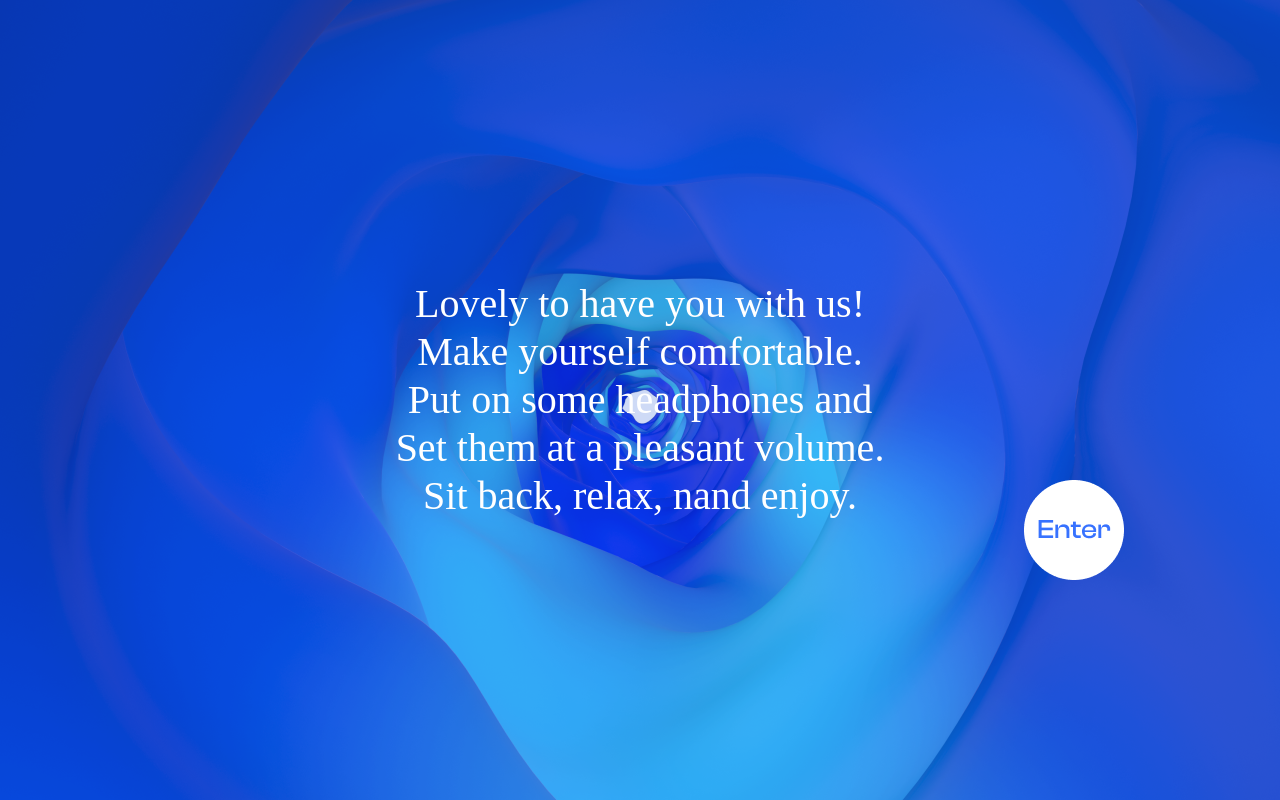
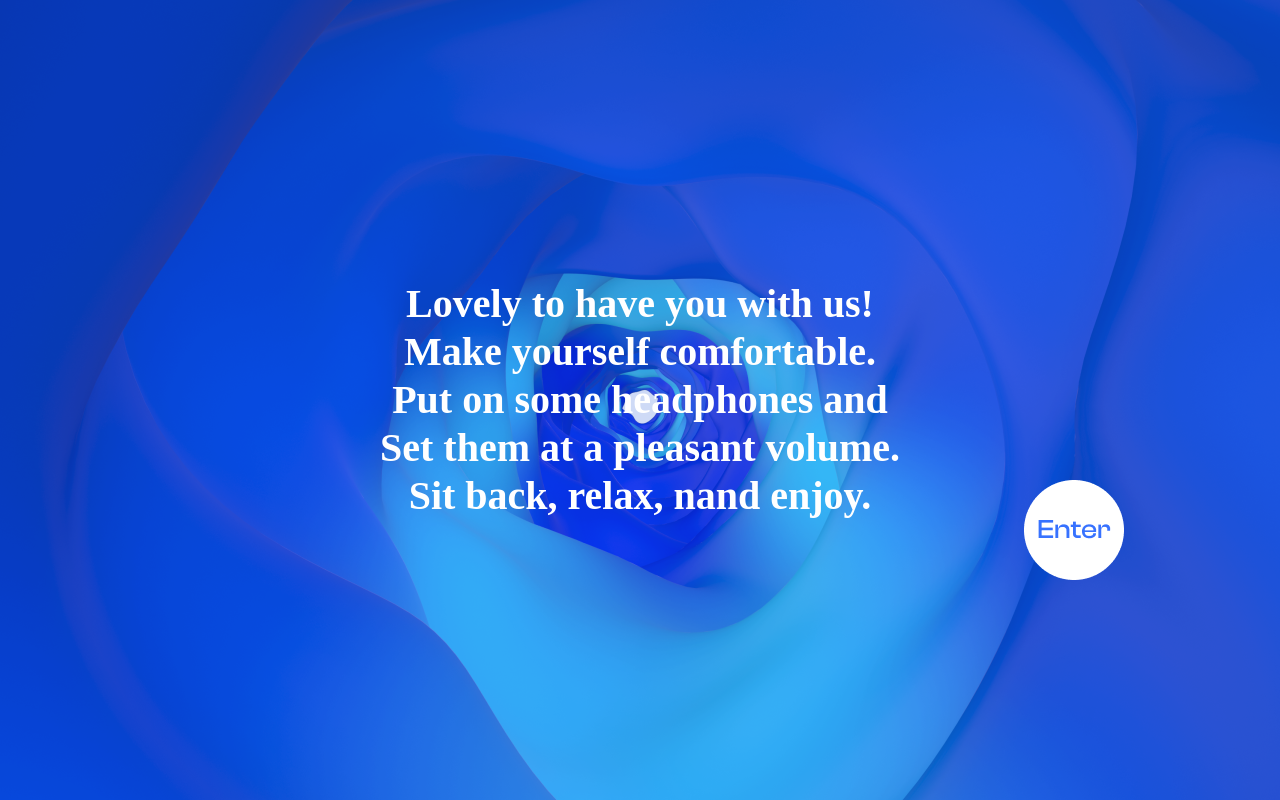
Before and after one commit to Nekores-zz/airlift, a React (Create React App) app: page /get-started in a window 1280 px wide. Built offline with nearby package versions, Linux system fonts and the light colour scheme; a web font is replaced by a local one.

Commit message:
Fixed bugs

```diff
--- a/src/containers/slide1/index.jsx
+++ b/src/containers/slide1/index.jsx
@@ -1,7 +1,7 @@
 import "../../pages/App";
 import { Button, Paragraph, Title } from "../../components";
 import StatusLoader from "../../components/StatusLoader";
-import { Grid, Container, withStyles } from "@material-ui/core";
+import { Grid, Container, withStyles, Hidden } from "@material-ui/core";
 import { useEffect, useState } from "react";
 import CheckIcon from "@material-ui/icons/Check";
 import { Link } from "react-router-dom";
@@ -65,9 +65,11 @@ function Slide1(props) {
               </>
             ) : null}
           </Grid>
-          <Grid item>
-            {!isPlugin ? <img src={avatar1} alt="avatar" /> : null}
-          </Grid>
+          <Hidden smDown>
+            <Grid item>
+              {!isPlugin ? <img src={avatar1} alt="avatar" /> : null}
+            </Grid>
+          </Hidden>
         </Grid>
       </Container>
     </div>
--- a/src/containers/slide4/index.jsx
+++ b/src/containers/slide4/index.jsx
@@ -1,5 +1,5 @@
 import { Paragraph, Title } from "../../components";
-import { Grid, Container, withStyles } from "@material-ui/core";
+import { Grid, Container, Box, withStyles } from "@material-ui/core";
 import { styleSheet } from "../../jss/pages/slide4";
 import imgDemo1 from "../../assets/demo1.png";
 import imgDemo2 from "../../assets/demo2.png";
@@ -87,7 +87,7 @@ function Slide4(props) {
               {mockData.map((item, index) => {
                 return (
                   <div className="slide" key={index}>
-                    <div className="contentArea">
+                    <Box width="100%" className="contentArea">
                       <span className="slideNum">
                         {index + 1} of {mockData.length}
                       </span>
@@ -95,7 +95,7 @@ function Slide4(props) {
                       <div className={classes.bottomPart}>
                         <Title color="purple"> {item.title}</Title>
                       </div>
-                    </div>
+                    </Box>
                   </div>
                 );
               })}
--- a/src/jss/pages/slide2.js
+++ b/src/jss/pages/slide2.js
@@ -1,6 +1,6 @@
 import cover from "../../assets/cover1.png";
 
-export const styleSheet = () => ({
+export const styleSheet = (theme) => ({
   root: {
     backgroundImage: `url(${cover})`,
     height: "100vh",
@@ -15,10 +15,14 @@ export const styleSheet = () => ({
     "& h2": {
       color: "white",
       fontSize: "40px",
-      fontWeight: "500",
+      fontWeight: "635",
       letterSpacing: "0",
       lineHeight: "48px",
       position: "relative",
+      [theme.breakpoints.down(635)]: {
+        fontSize: "20px",
+        lineHeight: "33px",
+      },
     },
     "& .overlay": {
       backgroundColor: "#2356d438",
@@ -32,6 +36,11 @@ export const styleSheet = () => ({
         left: "80%",
         top: "60%",
         transition: "0.2s all ease-in-out",
+        [theme.breakpoints.down(635)]: {
+          top: "70%",
+          left: 0,
+          right: 0,
+        },
       },
     },
   },
--- a/src/jss/pages/slide4.js
+++ b/src/jss/pages/slide4.js
@@ -30,9 +30,12 @@ export const styleSheet = () => ({
 
     "& .slide": {
       display: "inline-block",
-      height: "400px",
+      //   height: "400px",
       width: "100%",
       borderRadius: "40px",
+      "& img": {
+        // width: "100%",
+      },
     },
     "& .contentArea": {
       display: "flex",
@@ -43,7 +46,7 @@ export const styleSheet = () => ({
     },
     "& .slideNum": {
       position: "absolute",
-      top: 0,
+      top: "-30px",
     },
   },
 });
--- a/src/pages/App.css
+++ b/src/pages/App.css
@@ -37,7 +37,7 @@
   }
 } */
 
-.content-area{
+.content-area {
   height: calc(100vh - 82px);
   display: flex;
   width: 100%;
```
